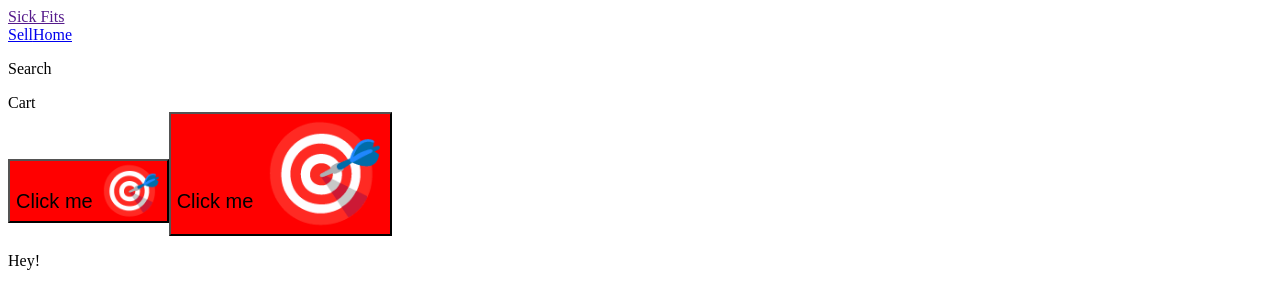
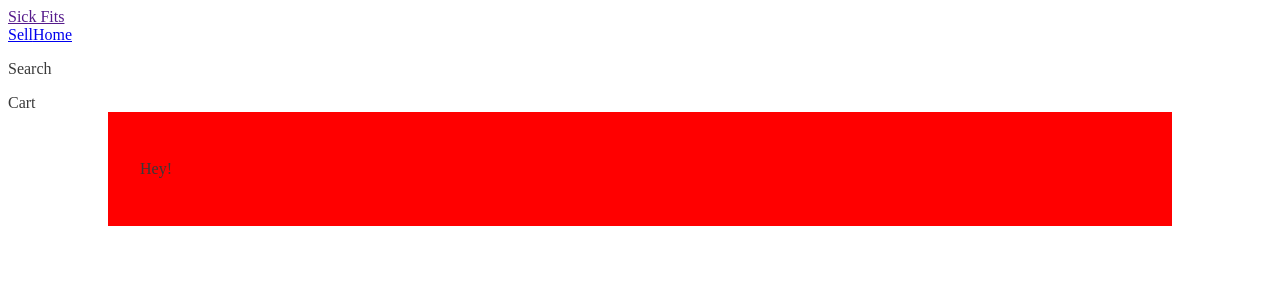
Before and after one commit to mala23/sick-fits, a Next.js app in the folder frontend/: page / in a window 1280 px wide. Shown: the top 308 px of the page. Built offline with nearby package versions, Linux system fonts and the light colour scheme.

Commit message:
styled component for page

```diff
--- a/frontend/components/Page.js
+++ b/frontend/components/Page.js
@@ -1,29 +1,39 @@
 import React, { Component } from 'react';
 import Header from '../components/Header';
 import Meta from '../components/Meta';
-import styled from 'styled-components';
+import styled, { ThemeProvider, injectGlobal }from 'styled-components';
 
-const MyButton = styled.button`
-  background: red;
-  font-size: 20px;
-  span {
-  font-size: ${props => props.huge ? '100px' : '50px'};
-  }
+const theme = {
+  red: '#FF0000',
+  black: '#393939',
+  grey: '#3A3A3A',
+  lightgrey: '#E1E1E1',
+  offWhite: '#EDEDED',
+  maxWidth: '1000px',
+  bs: '0 12px 24px 0 rgba(0, 0, 0, 0.09)',
+};
+
+const StyledPage = styled.div`
+  background: white;
+  color: ${props => props.theme.black};
+`;
+
+const Inner = styled.div`
+  max-width: ${props => props.theme.maxWidth};
+  margin: 0 auto;
+  padding: 2rem;
+  background: ${props => props.theme.red};
 `;
 
 class Page extends Component {
   render() {
     return (
-      <div>
+      <ThemeProvider theme={theme}>
+      <StyledPage>
         <Header />
-        <MyButton>
-          Click me <span>🎯</span>
-        </MyButton>
-        <MyButton huge>
-          Click me <span>🎯</span>
-        </MyButton>
-        {this.props.children}
-      </div>
+        <Inner>{this.props.children}</Inner>
+      </StyledPage>
+      </ThemeProvider>
     )
   }
 }
```
